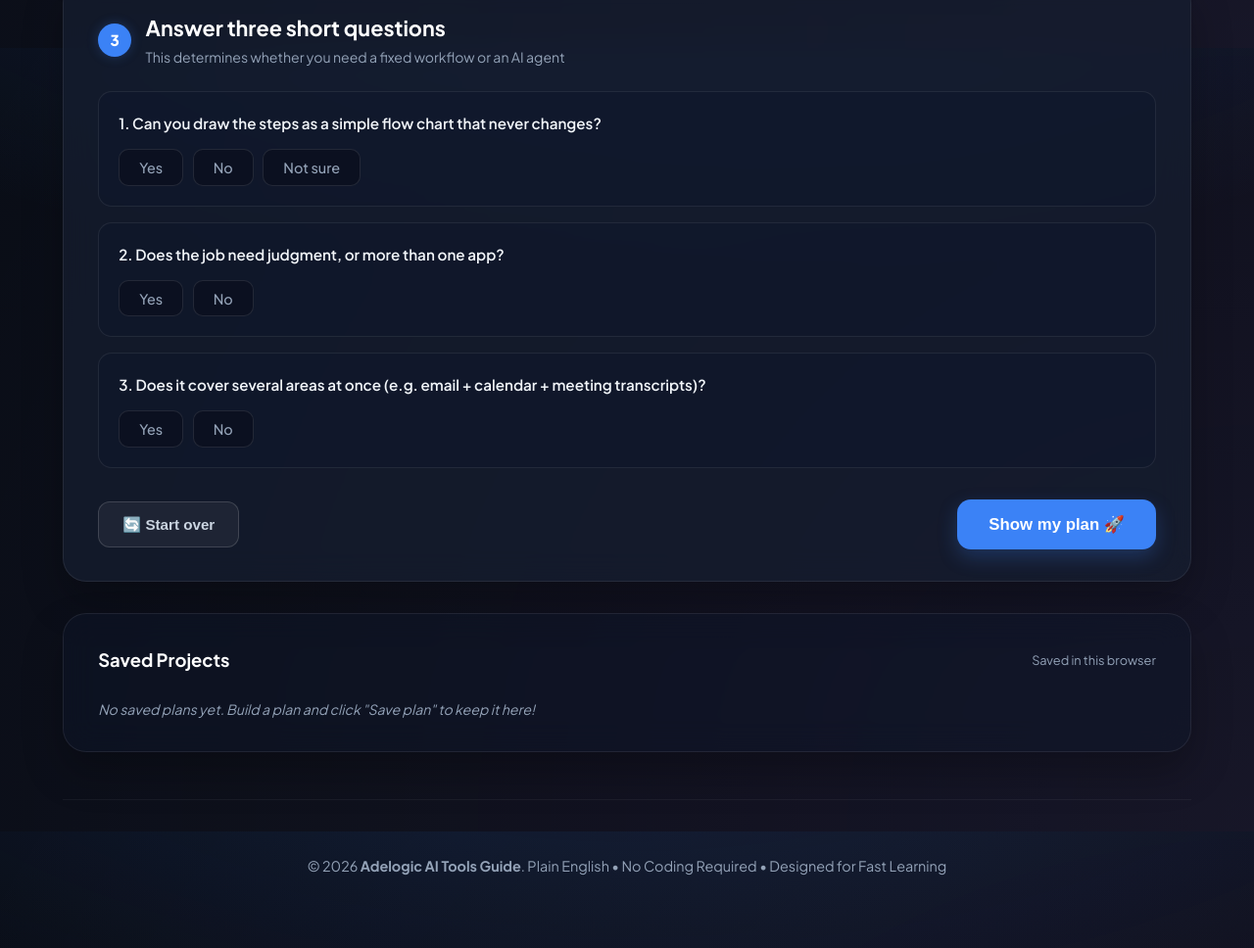
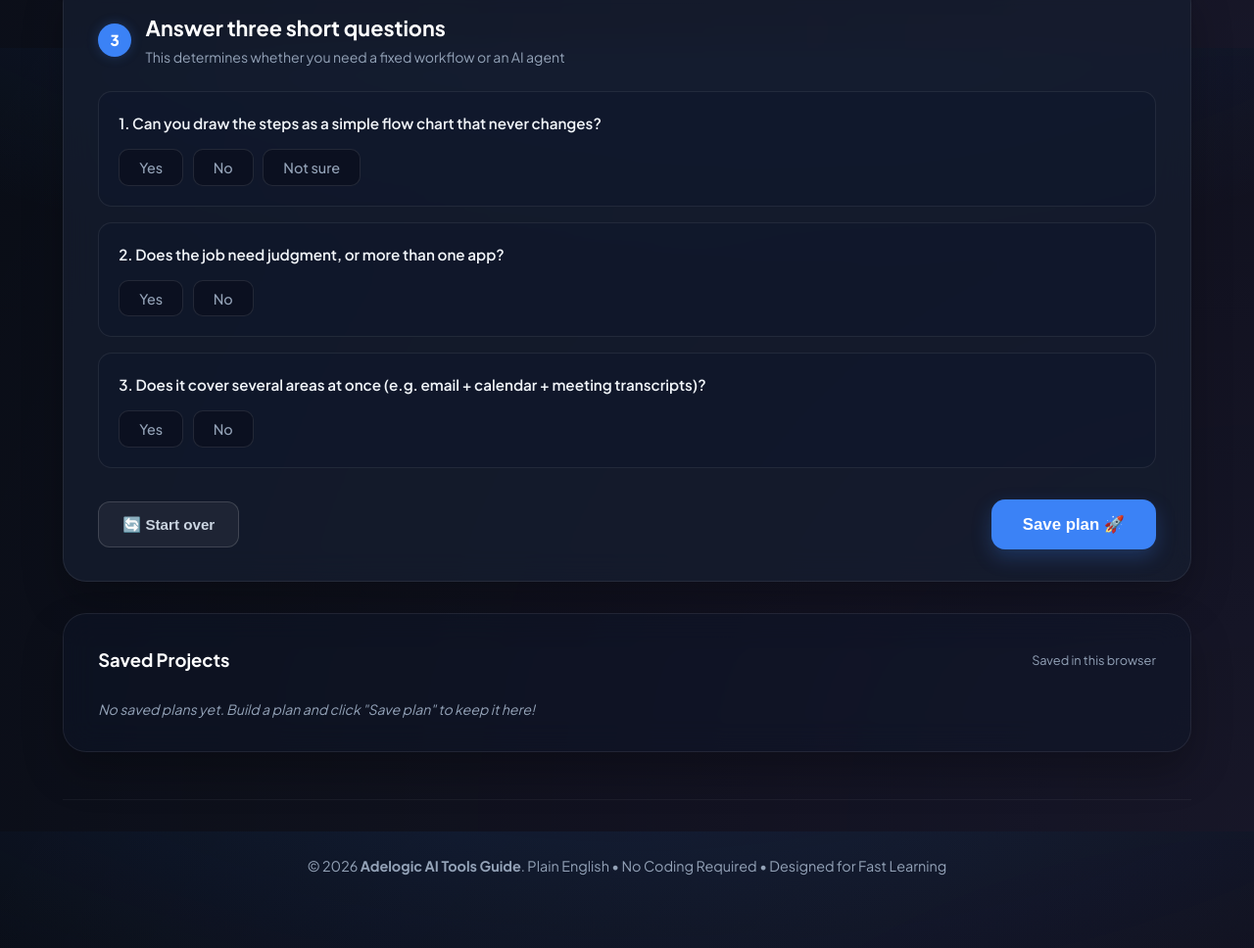
Before and after one commit to adekunleadams69-max/adelogic-ai-tools-guide, a plain HTML site: page index.html in a window 1280 px wide. Shown: the part 1551-2519 px from the top of the page at 98% size. Drawn offline with Linux system fonts and the light colour scheme.

Commit message:
Change button label to Save plan

```diff
--- a/index.html
+++ b/index.html
@@ -895,7 +895,7 @@
 
           <div class="btn-row">
             <button type="button" class="btn-secondary" id="form-start-over-btn">🔄 Start over</button>
-            <button type="button" class="btn-primary" id="generate-plan-btn">Show my plan 🚀</button>
+            <button type="button" class="btn-primary" id="generate-plan-btn">Save plan 🚀</button>
           </div>
         </section>
 
```
